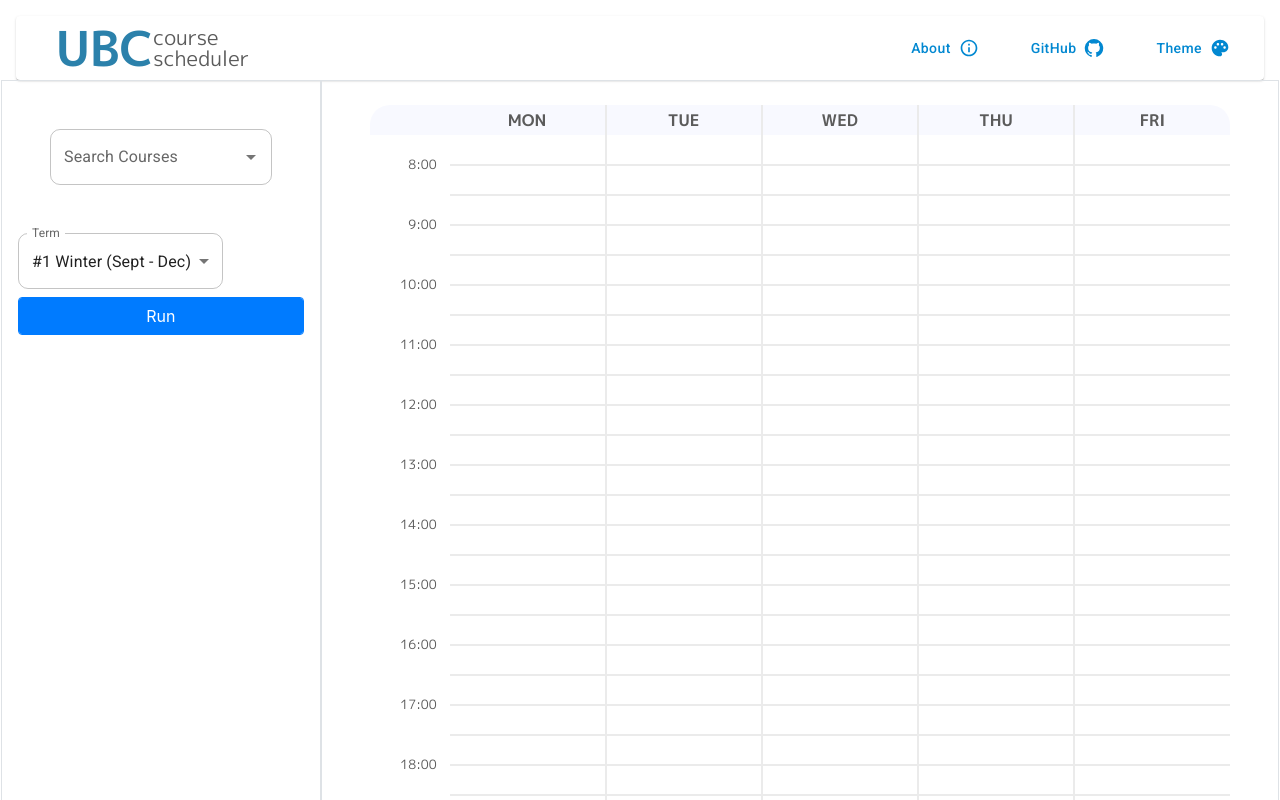
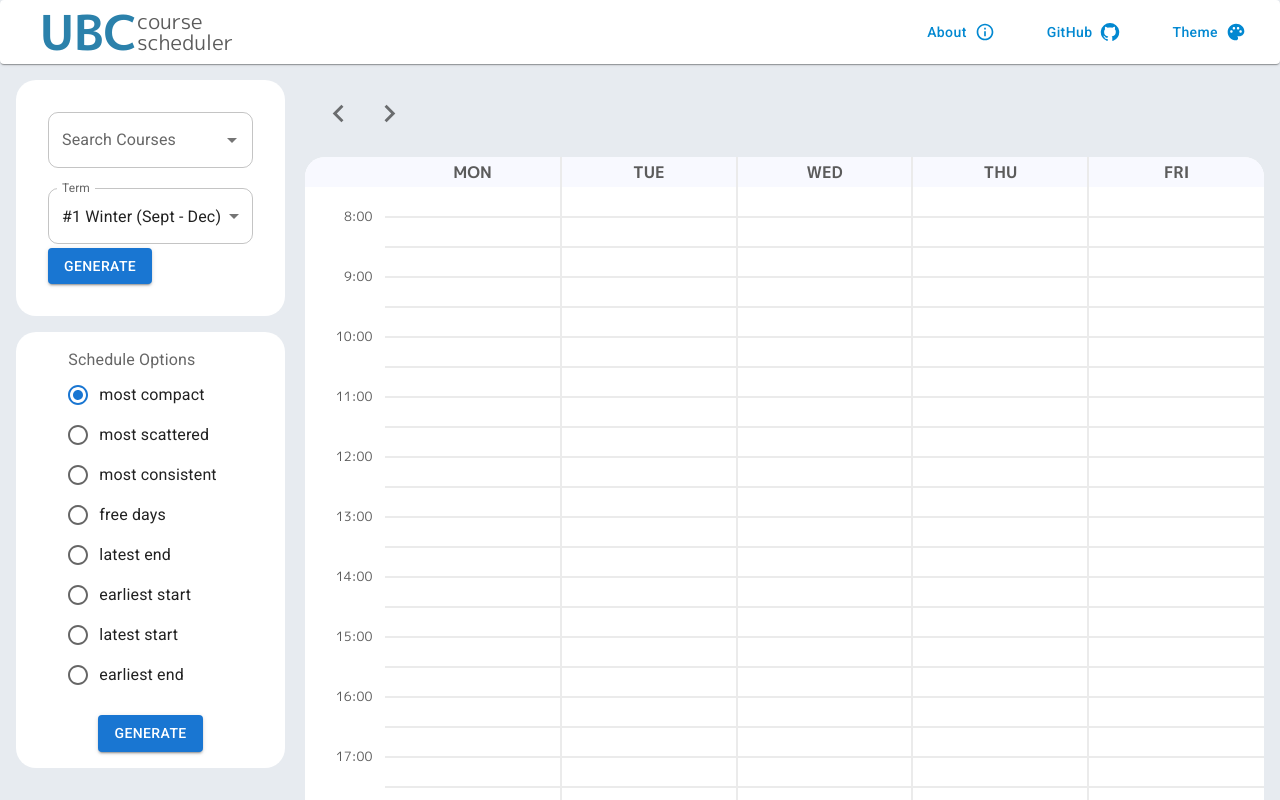
Before and after one commit to ptellier/coursescheduler-prod, a React (Create React App) app: page / in a window 1280 px wide. Shown: the top 800 px of the page. Built offline with nearby package versions, Linux system fonts and the light colour scheme.

Commit message:
plugged in OptionsPaper from other repo and moved around UI components and styling and logic. moved in other repos MainPage layout

```diff
--- a/package.json
+++ b/package.json
@@ -6,6 +6,7 @@
     "@emotion/react": "^11.9.0",
     "@emotion/styled": "^11.8.1",
     "@mui/icons-material": "^5.6.2",
+    "@mui/lab": "^5.0.0-alpha.80",
     "@mui/material": "^5.6.3",
     "@testing-library/jest-dom": "^5.16.1",
     "@testing-library/react": "^12.1.2",
--- a/src/App.css
+++ b/src/App.css
@@ -223,6 +223,7 @@ div.cal-background-grid.last-col.last-row {
 }
 
 
+
 .chosen-course {
   font-size: 1rem;
   background-color: darkorchid;
--- a/src/components/Main.tsx
+++ b/src/components/Main.tsx
@@ -1,11 +1,17 @@
 import { useState, FC } from "react";
 import { Course } from "../data/DataDefinition/SearchWordDD";
 import { Section } from "../data/DataDefinition/SectionDD";
+import { SectionsProvider } from "./calendar/context/SectionsContext";
+import {Box, ButtonGroup, Stack, IconButton} from "@mui/material";
+
+import ChevronRightIcon from '@mui/icons-material/ChevronRight';
+import ChevronLeftIcon from '@mui/icons-material/ChevronLeft';
+
+import TopNavigationBar from "./topnavbar/TopNavigationBar";
+import CourseSearchPaper from "./coursesearch/CourseSearchPaper";
 import TriggerAPI from "./TriggerAPI";
+import OptionsPaper from "./OptionsPaper";
 import Calendar from "./calendar/1. calendar/Calendar";
-import TopNavigationBar from "./topnavbar/TopNavigationBar";
-import { SectionsProvider } from "./calendar/context/SectionsContext";
-import CourseSearchPaper from "./coursesearch/CourseSearchPaper";
 
 
 /**
@@ -43,28 +49,50 @@ const Main: FC = () => {
   const [userTerm, setUserTerm] = useState<string>("1");
 
   return (
-    <div className="p-2 m-2" style={{ height: 500 }}>
-      <TopNavigationBar />
-      <div className="row h-100">
-        <div className="col-sm-3 border p-3">
+      <>
+      <div className="Page">
+        <TopNavigationBar/>
+        <Box m={2} sx={{height:"100%"}}>
+          <div className="main-page-flexbox">
+            <div className="main-page-left">
+              <Stack direction="column" spacing={2}>
                 <CourseSearchPaper coursesToFetch={coursesToFetch}
+                                   loc={coursesToFetch}
                                    setCoursesToFetch={setCoursesToFetch}
-          />
-          <TriggerAPI
-            loc={coursesToFetch}
                                    set_recommended={set_recommended}
-            setSections={setSections}
                                    userTerm={userTerm}
                                    setUserTerm={setUserTerm}
+                                   setSections={setSections}
                 />
+                <OptionsPaper/>
+              </Stack>
             </div>
-        <div className="col-sm-9 border p-4 px-5">
+            <div className="main-page-right">
+              <Stack direction="column" spacing={1}>
+                <Box p={1}>
+                  <ButtonGroup>
+                    <IconButton><ChevronLeftIcon fontSize="large"/></IconButton>
+                    <IconButton><ChevronRightIcon fontSize="large"/></IconButton>
+                  </ButtonGroup>
+                </Box>
                 <SectionsProvider allSections={sections}>
                   <Calendar recommended={recommended.compact}/>
                 </ SectionsProvider>
+                {/*<CalendarPaper text={"second right"}/>*/}
+              </Stack>
             </div>
           </div>
+        </Box>
       </div>
+
+
+
+
+
+
+
+
+      </>
   );
 };
 
--- /dev/null
+++ b/src/components/OptionsPaper.jsx
@@ -0,0 +1,47 @@
+import * as React from 'react';
+import {
+    Box, Button, Divider, FormControl, FormControlLabel, FormLabel, List, ListItem, ListItemIcon, ListItemText,
+    Paper, Radio, RadioGroup, Stack,
+} from "@mui/material";
+import DragIndicatorIcon from '@mui/icons-material/DragIndicator';
+
+function generate(element) {
+    return [0, 1, 2].map((value) =>
+        React.cloneElement(element, {
+            key: value,
+        }),
+    );
+}
+
+const OptionsPaper = () => {
+    const H_SPACING = "2rem";
+
+    return (
+        <Paper className="Paper" elevation={0} sx={{borderRadius:"20px"}}>
+            <Box p={2}>
+                <Stack direction="column" spacing={2} alignItems="center">
+                    <FormControl>
+                        <FormLabel id="generate-schedules-radio-buttons-group-label">Schedule Options</FormLabel>
+                        <RadioGroup
+                            aria-labelledby="generate-schedule-options"
+                            defaultValue="most compact"
+                            name="radio-buttons-group"
+                        >
+                            <FormControlLabel sx={{height:H_SPACING}} value="most compact" control={<Radio />} label="most compact" />
+                            <FormControlLabel sx={{height:H_SPACING}} value="most scattered" control={<Radio />} label="most scattered" />
+                            <FormControlLabel sx={{height:H_SPACING}} value="most consistent" control={<Radio />} label="most consistent" />
+                            <FormControlLabel sx={{height:H_SPACING}} value="free days" control={<Radio />} label="free days" />
+                            <FormControlLabel sx={{height:H_SPACING}} value="latest end" control={<Radio />} label="latest end" />
+                            <FormControlLabel sx={{height:H_SPACING}} value="earliest start" control={<Radio />} label="earliest start" />
+                            <FormControlLabel sx={{height:H_SPACING}} value="latest start" control={<Radio />} label="latest start" />
+                            <FormControlLabel sx={{height:H_SPACING}} value="earliest end" control={<Radio />} label="earliest end" />
+                        </RadioGroup>
+                    </FormControl>
+                    <Button variant="contained" color="primary">Generate</Button>
+                </Stack>
+            </Box>
+        </Paper>
+    );
+}
+
+export default OptionsPaper;
--- a/src/components/TriggerAPI.tsx
+++ b/src/components/TriggerAPI.tsx
@@ -9,7 +9,8 @@ import { solve } from "../helpers/solve_newengine";
 import { groupSections } from "../helpers/groupby";
 import { useState } from "react";
 import { recommend } from "../helpers/recommend";
-import {MenuItem, TextField } from "@mui/material";
+import { MenuItem, TextField } from "@mui/material";
+import LoadingButton from '@mui/lab/LoadingButton'
 
 
 export interface TriggerAPIProps {
@@ -60,24 +61,14 @@ export const TriggerAPI = ({ loc, set_recommended, userTerm, setUserTerm, setSec
 
   return (
       <>
-    {/*// <div className="form-group my-4">*/}
-    {/*//   <select*/}
-    {/*//     onChange={(e) => setUserTerm(e.target.value)}*/}
-    {/*//     className="form-control text-center"*/}
-    {/*//     aria-label="Default select example"*/}
-    {/*//   >*/}
-    {/*//     <option value="1">Select Term</option>*/}
-    {/*//     <option value="1">Term: 1</option>*/}
-    {/*//     <option value="2">Term: 2</option>*/}
-    {/*//   </select>*/}
 
           <TextField
+              id="term-choice-field"
               select
               label="Term"
               value={userTerm}
               onChange={(event) => setUserTerm((event.target.value))}
-          sx={{[`& fieldset`]:{borderRadius:"10px"}}}
-          margin="normal"
+              sx={{[`& fieldset`]:{borderRadius:"10px"}, width:"100%", marginTop:"20px"}}
           >
               <MenuItem key={1} value={"1"}>#1 Winter (Sept - Dec)</MenuItem>
               <MenuItem key={2} value={"2"}>#2 Winter (Jan - Apr)</MenuItem>
@@ -85,14 +76,11 @@ export const TriggerAPI = ({ loc, set_recommended, userTerm, setUserTerm, setSec
               <MenuItem key={4} value={"4"}>#2 Summer (July - Aug)</MenuItem>
           </TextField>
 
-      <button
-          className="form-control btn btn-large btn-primary"
+          <LoadingButton variant="contained"
+                         color="primary"
                          onClick={handleGenerate}
-      >
-        <span> {status} </span>
-        {loading && <i className="ml-2 fas fa-spinner fa-pulse" />}
-      </button>
-    {/*</div>*/}
+                         loading={loading}
+          >Generate</LoadingButton>
       </>
   );
 };
--- a/src/components/coursesearch/CourseSearchPaper.jsx
+++ b/src/components/coursesearch/CourseSearchPaper.jsx
@@ -5,11 +5,13 @@ import {
     Paper,
     TextField
 } from "@mui/material";
-import ChoosenCourse from "./ChosenCourse";
+import ChosenCourse from "./ChosenCourse";
 import { fetchCourseDesc } from '../../helpers/fetch';
+import TriggerAPI from "../TriggerAPI";
 
 
-const CourseSearchPaper = ({ coursesToFetch, setCoursesToFetch }) => {
+const CourseSearchPaper = ({ coursesToFetch, setCoursesToFetch,
+                               set_recommended, userTerm, setUserTerm, setSections}) => {
 
       const [courseOptions, setCourseOptions] = useState([]);
       const [coursesChosen, setCoursesChosen] = useState([]);
@@ -107,10 +109,10 @@ const CourseSearchPaper = ({ coursesToFetch, setCoursesToFetch }) => {
                 onInputChange={loadCourseOptions}
             />
             {coursesChosen.map((courseChosen) => (
-                <ChoosenCourse
+                <ChosenCourse
                     key={courseChosen.key+courseChosen.desc+"choosen_course"}
-                    courseNum={courseChosen.key}
-                    subject={"blahh"}
+                    subject={courseChosen.sw.split("/")[0]}
+                    courseNum={courseChosen.sw.split("/")[1]}
                     description={courseChosen.desc}
                     credits={courseChosen.cred}
                 />
@@ -118,6 +120,15 @@ const CourseSearchPaper = ({ coursesToFetch, setCoursesToFetch }) => {
 
             {/* <ChoosenCourse courseNum={"STAT"} subject={"302"} description={"probability intro"} credits={3} />
             <ChoosenCourse courseNum={"CPSC"} subject={"110"} description={"programs, computers"} credits={4} /> */}
+
+            <TriggerAPI
+                loc={coursesToFetch}
+                set_recommended={set_recommended}
+                setSections={setSections}
+                userTerm={userTerm}
+                setUserTerm={setUserTerm}
+            />
+
         </Box>
     </Paper>);
 }
```
Also changed, not shown: 1 other file (tests, documents, lock files or other folders). Lines whose indentation alone changed are shown as unchanged.
